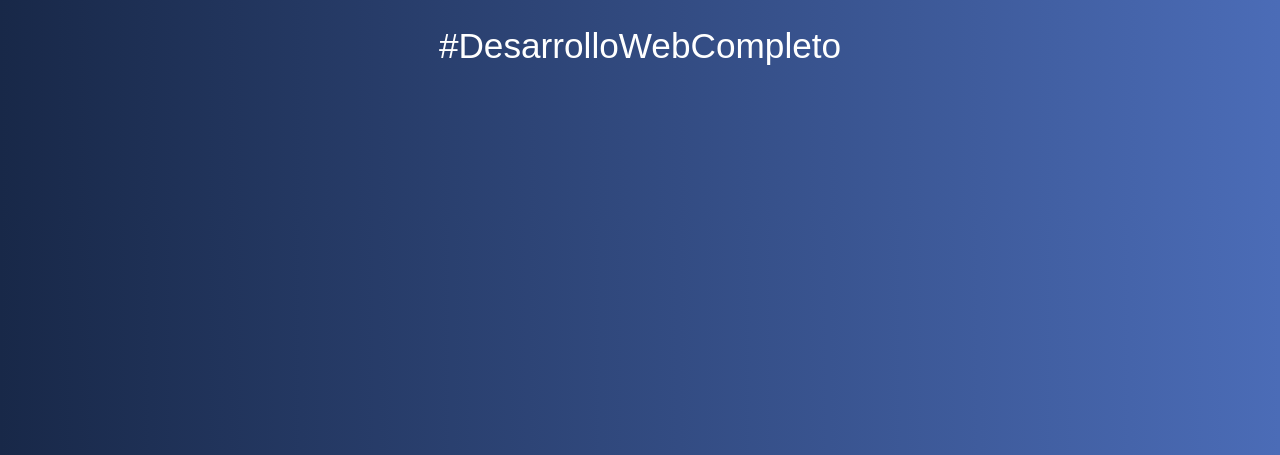
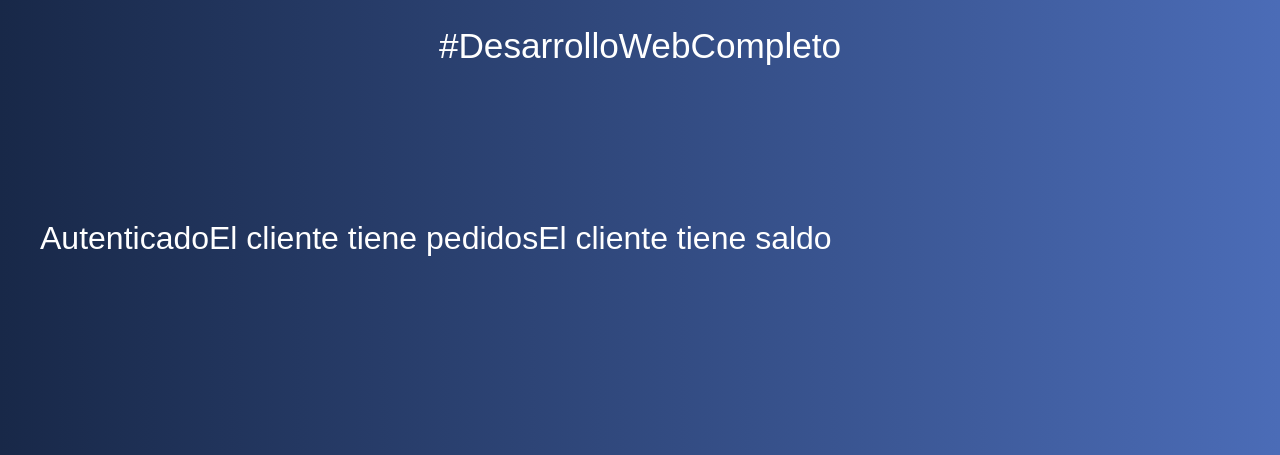
Before and after one commit to alan-martinez/IntroduccionPHP_inicio, a PHP site: page /12-condicionales.php in a window 1280 px wide. Shown: the part 259-714 px from the top of the page. Run offline with PHP 8.4, Linux system fonts and the light colour scheme.

Commit message:
Condicionales incompleto

```diff
--- a/12-condicionales.php
+++ b/12-condicionales.php
@@ -1,7 +1,35 @@
 <?php include 'includes/header.php';
 
+$autenticado = False;
+$admin = True;
 
+if ($autenticado || $admin) {
+    echo 'Autenticado';
+}else {
+    echo 'No autenticado';
+}
 
+$cliente = [
+    'nombre' => 'Juan',
+    'saldo' => 300,
+    'pedidos' => [
+        'pedido1' => 'Arroz',
+        'pedido2' => 'Pollo',
+        'pedido3' => 'Carne',
+        'pedido4' => 'Pescado'
+    ]
+];
 
+if (empty($cliente)){
+    echo 'El cliente no tiene pedidos';
+}else{
+    echo 'El cliente tiene pedidos';
+
+    if ($cliente['saldo'] > 0){
+        echo 'El cliente tiene saldo';
+    }else{
+        echo 'El cliente no tiene saldo';
+    }
+}
 
 include 'includes/footer.php';
```
